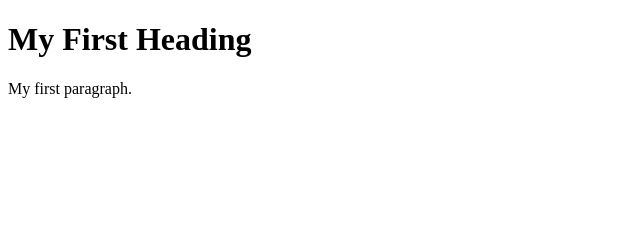
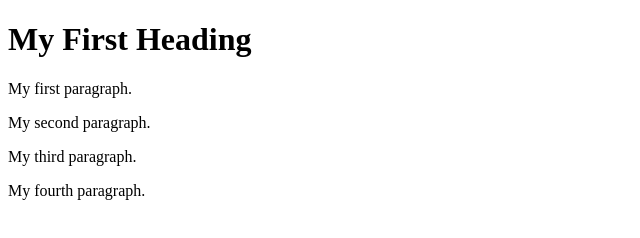
Before and after one commit to nav-InverseInfinity/git-test, a plain HTML site: page index.html in a window 1280 px wide. Shown: the whole page, without its empty margins (0-640 px from the left). Drawn offline with Linux system fonts and the light colour scheme.

Commit message:
Added from 2nd to 4th page

```diff
--- a/index.html
+++ b/index.html
@@ -5,5 +5,9 @@
 <h1>My First Heading</h1>
 <p>My first paragraph.</p>
 
+<p>My second paragraph.</p>
+<p>My third paragraph.</p>
+<p>My fourth paragraph.</p>
+
 </body>
 </html>
```
